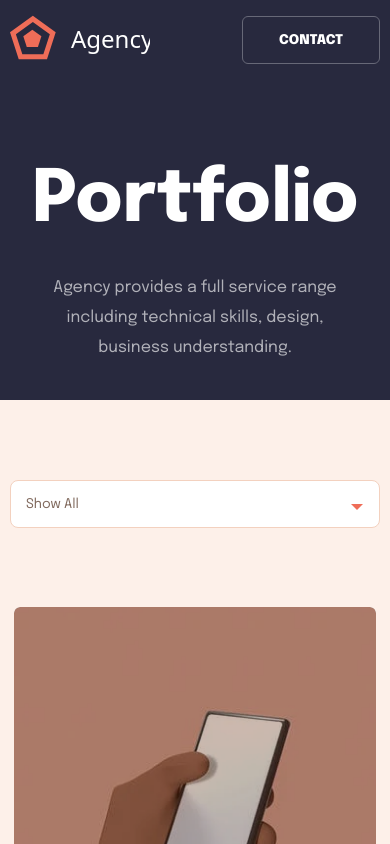
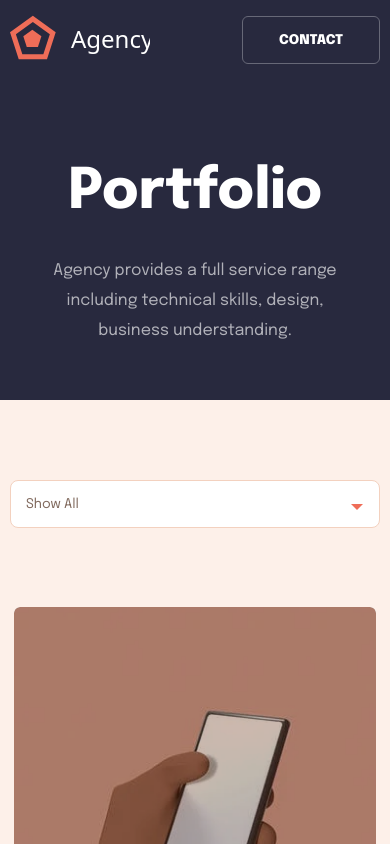
Before and after one commit to Kal1Vane/Test-Task-Shop, a React (Create React App) app: page / in a window 390 px wide. Shown: the top 844 px of the page. Built offline with nearby package versions, Linux system fonts and the light colour scheme.

Commit message:
last update style 3.0

```diff
--- a/src/components/main-screen/main-screen.css
+++ b/src/components/main-screen/main-screen.css
@@ -36,6 +36,9 @@
   .main__title-description {
     width: 100%;
   }
+  .main__title {
+    font-size: 56px ;
+  }
 }
 @media screen and (max-width:464px) {
   .main__title-description {
```
